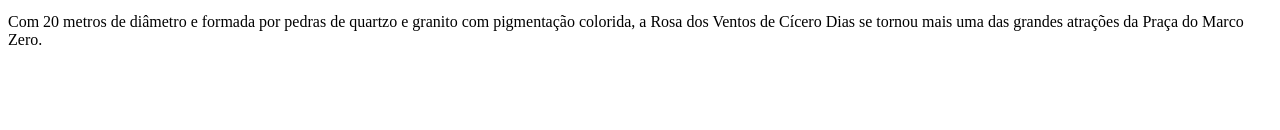
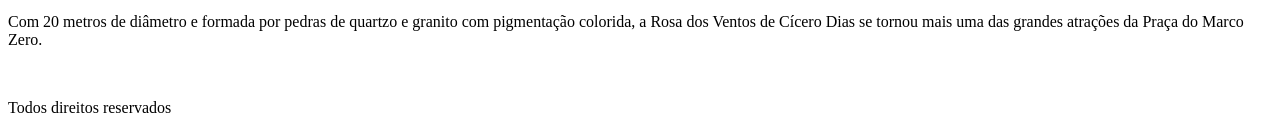
Before and after one commit to SouAnderson/atividades_proz, a plain HTML site: page codepark_pagina_recife/index.html in a window 1280 px wide. Shown: the part 1015-1145 px from the top of the page. Before the commit the page ends 1080 px from the top, so only its background shows below. Drawn offline with Linux system fonts and the light colour scheme.

Commit message:
Adição de rodape

```diff
--- a/codepark_pagina_recife/index.html
+++ b/codepark_pagina_recife/index.html
@@ -33,4 +33,7 @@
     </section>
 </main>
 
-<footer></footer>
+<footer>
+    <br>
+    <p>Todos direitos reservados</p>
+</footer>
```
